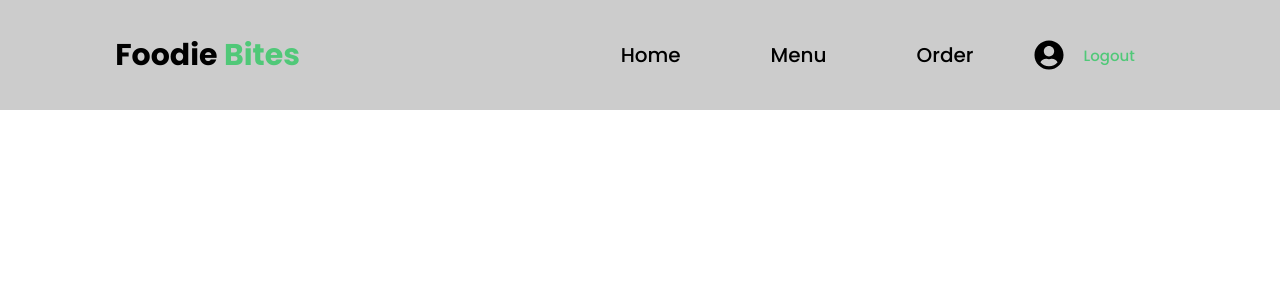
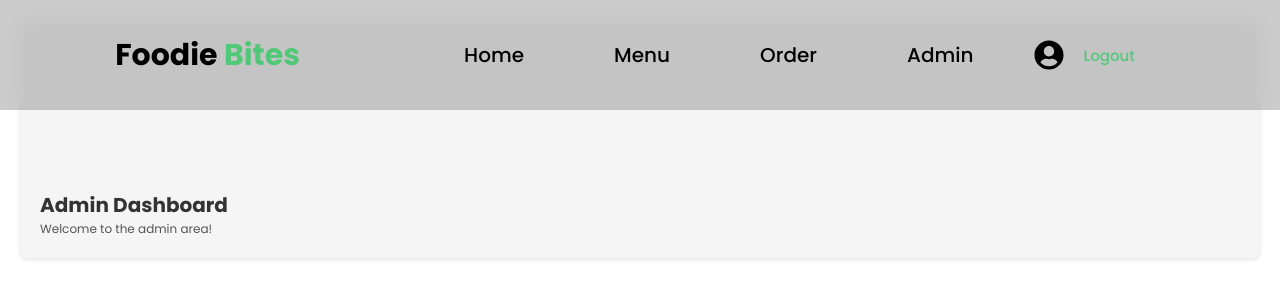
Before and after one commit to hakagit/FoodieBites, a React (Create React App) app: page /admin in a window 1280 px wide. Shown: the top 300 px of the page. Built offline with nearby package versions, Linux system fonts and the light colour scheme; sample sign-in values are in the browser's storage.

Commit message:
added admin page

```diff
--- a/src/App.js
+++ b/src/App.js
@@ -7,13 +7,24 @@ import { Navbar } from "./Components/Navbar";
 import Login from "./Components/Login";
 import Register from "./Components/Register";
 import { Order } from "./Pages/Order";
-import { Footer } from "./Components/Footer";
 import Payment from "./Pages/Payment";
 import OrderConfirmation from "./Pages/OrderConfirmation";
+import Admin from "./Pages/Admin"; // Import the Admin page
 
 const PrivateRoute = ({ element }) => {
   const isAuthenticated = !!localStorage.getItem("token");
   return isAuthenticated ? element : <Navigate to="/Login" />;
+};
+
+// Use AdminPrivateRoute for admin access control
+const AdminPrivateRoute = ({ element }) => {
+  const isAuthenticated = !!localStorage.getItem("token");
+  const userRole = localStorage.getItem("userRole"); // Assuming you store user role in localStorage
+  return isAuthenticated && userRole === "admin" ? (
+    element
+  ) : (
+    <Navigate to="/" />
+  );
 };
 
 function App() {
@@ -26,11 +37,10 @@ function App() {
   const handleLogout = () => {
     localStorage.removeItem("token");
     localStorage.removeItem("userId");
+    localStorage.removeItem("userRole"); // Clear user role on logout
     setIsAuthenticated(false);
     setLogoutMessage("Logged out successfully!");
-
-    // Navigate to the Home page immediately after logout
-    navigate("/");
+    navigate("/"); // Navigate to the Home page immediately after logout
   };
 
   return (
@@ -63,6 +73,12 @@ function App() {
           path="/order-confirmation"
           element={<PrivateRoute element={<OrderConfirmation />} />}
         />
+        {/* Admin Route with role check */}
+        <Route
+          path="/admin"
+          element={<AdminPrivateRoute element={<Admin />} />}
+        />
+        {/* Add other routes as needed */}
       </Routes>
     </>
   );
--- a/src/Components/Login.js
+++ b/src/Components/Login.js
@@ -2,6 +2,7 @@ import React, { useState } from "react";
 import axios from "axios";
 import { useNavigate } from "react-router-dom";
 import "./Login.css";
+import "../Pages/Admin";
 
 const Login = ({ onSwitchToRegister, onClose }) => {
   const [email, setEmail] = useState("");
@@ -17,11 +18,20 @@ const Login = ({ onSwitchToRegister, onClose }) => {
         password,
       });
 
-      const { token, userId } = response.data;
+      // Extract token, user ID, and role from the response data
+      console.log("Response from API", response.data);
+
+      const { token, userId, userRole } = response.data;
       localStorage.setItem("token", token);
       localStorage.setItem("userId", userId);
+      localStorage.setItem("userRole", userRole); // Store user role
 
-      navigate("/Menu"); // Redirect after successful login
+      // Redirect based on user role
+      if (userRole === "admin") {
+        navigate("/admin"); // Redirect to admin page
+      } else {
+        navigate("/Menu"); // Redirect to menu for non-admin users
+      }
     } catch (err) {
       setError("Login failed. Please check your credentials.");
     }
--- a/src/Components/Navbar.css
+++ b/src/Components/Navbar.css
@@ -62,7 +62,7 @@ body {
 }
 
 .navbar.active {
-  max-height: 500px; /* Adjust based on number of links */
+  max-height: 500px; /* Adjust based on the number of links */
 }
 
 .navbar a,
--- a/src/Components/Navbar.js
+++ b/src/Components/Navbar.js
@@ -16,6 +16,7 @@ export const Navbar = ({ onLogout }) => {
   };
 
   const isAuthenticated = !!localStorage.getItem("token"); // Check if user is authenticated
+  const userRole = localStorage.getItem("userRole"); // Get user's role
 
   return (
     <header className="header">
@@ -36,6 +37,13 @@ export const Navbar = ({ onLogout }) => {
           Order
         </Link>
 
+        {/* Conditional rendering for the admin link */}
+        {userRole === "admin" && (
+          <Link to="/admin" onClick={handleLinkClick}>
+            Admin
+          </Link>
+        )}
+
         {isAuthenticated ? (
           <div className="profile">
             <FaUserCircle size={30} title="Profile" />
@@ -50,7 +58,6 @@ export const Navbar = ({ onLogout }) => {
             </button>
           </div>
         ) : (
-          // No Login link here
           <p>You must log in to access more features.</p>
         )}
       </nav>
--- /dev/null
+++ b/src/Pages/Admin.css
@@ -0,0 +1,20 @@
+/* /Admin.css */
+
+.admin-page {
+  background-color: #f5f5f5;
+  padding: 20px;
+  margin: 20px;
+  border-radius: 8px;
+  box-shadow: 0 2px 4px rgba(0, 0, 0, 0.1);
+}
+
+.admin-page h1 {
+  font-size: 2rem;
+  color: #333;
+  margin-top: 150px;
+}
+
+.admin-page p {
+  font-size: 1.2rem;
+  color: #555;
+}
--- /dev/null
+++ b/src/Pages/Admin.js
@@ -0,0 +1,14 @@
+// resources/js/Pages/Admin.js
+import React from "react";
+import "./Admin.css"; // If you create an Admin.css for styles
+
+const Admin = () => {
+  return (
+    <div className="admin-page">
+      <h1>Admin Dashboard</h1>
+      <p>Welcome to the admin area!</p>
+    </div>
+  );
+};
+
+export default Admin;
--- a/src/Pages/Payment.js
+++ b/src/Pages/Payment.js
@@ -168,7 +168,7 @@ const Payment = () => {
           {dishes.length > 0 ? (
             dishes.map((dish) => (
               <li key={dish.id} className="dish-item">
-                {dish.name} - ${dish.price} (Quantity: {dish.quantity})
+                {dish.name} - {dish.price} (Quantity: {dish.quantity})
                 <button
                   className="remove-button"
                   onClick={() => handleRemoveDish(dish.id)}
```
Also changed, not shown: src/Components/PrivateRoute.js (+7 -6 lines).
